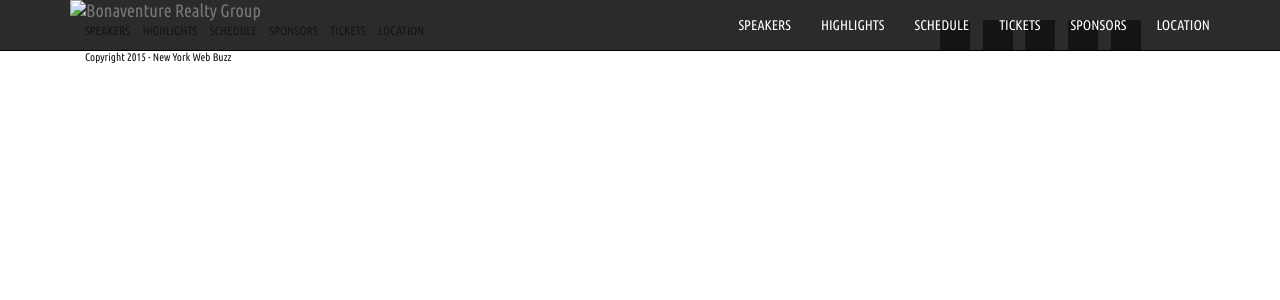
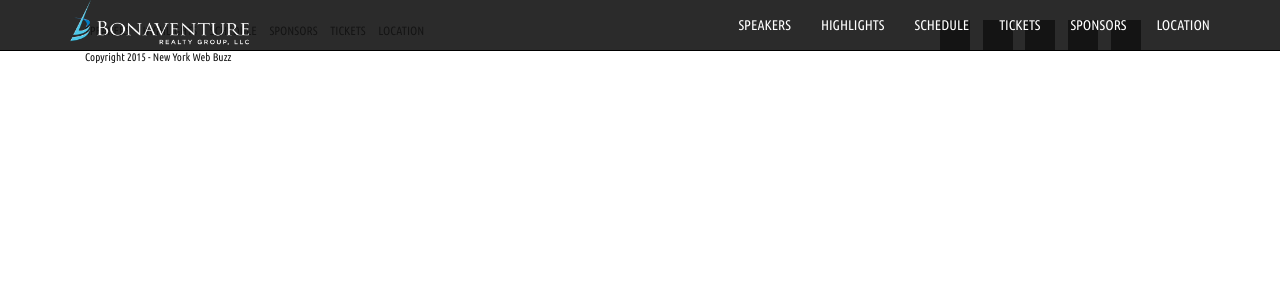
Before and after one commit to acurley/old_bonaventure.com, a Jekyll site: the page built from portfolio/index.html, in a window 1280 px wide. Shown: the top 300 px of the page. Built offline with Jekyll 4.4.1, drawn with Linux system fonts in a browser that asks for light colours; some web fonts are replaced.

Commit message:
Updated '/_includes/header.html' via CloudCannon

```diff
--- a/_includes/header.html
+++ b/_includes/header.html
@@ -10,7 +10,7 @@
         <span class="icon-bar"></span>
       </button>
       <a href="/" class="navbar-brand">
-        <img src='images/bonaventure-header-white-text-620x159.png' alt="Bonaventure Realty Group" class="img-responsive bonaventure-logo"/>
+        <img src='/images/bonaventure-header-white-text-620x159.png' alt="Bonaventure Realty Group" class="img-responsive bonaventure-logo"/>
       </a>
     </div>
     <!-- /.navbar-header -->
```
